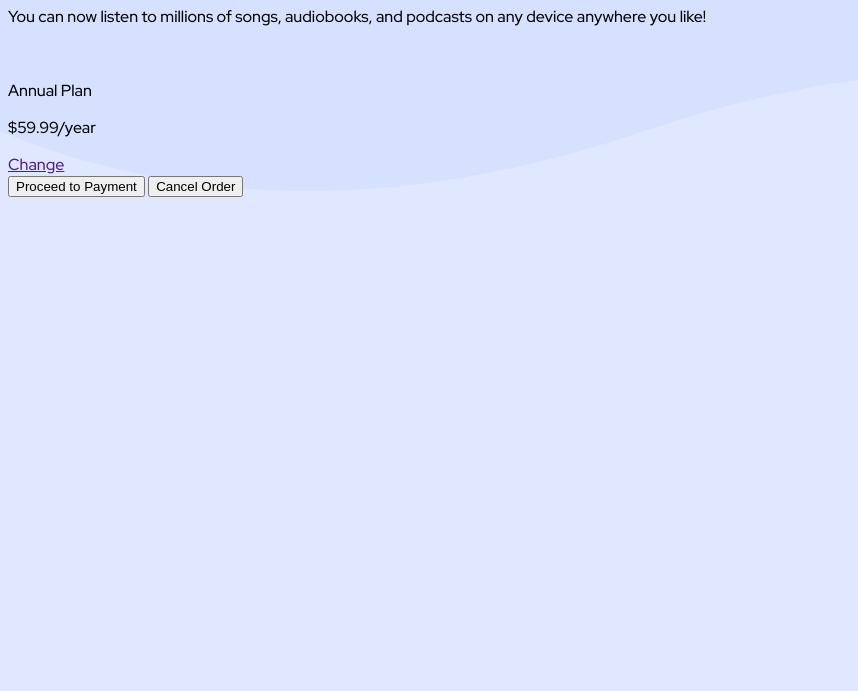
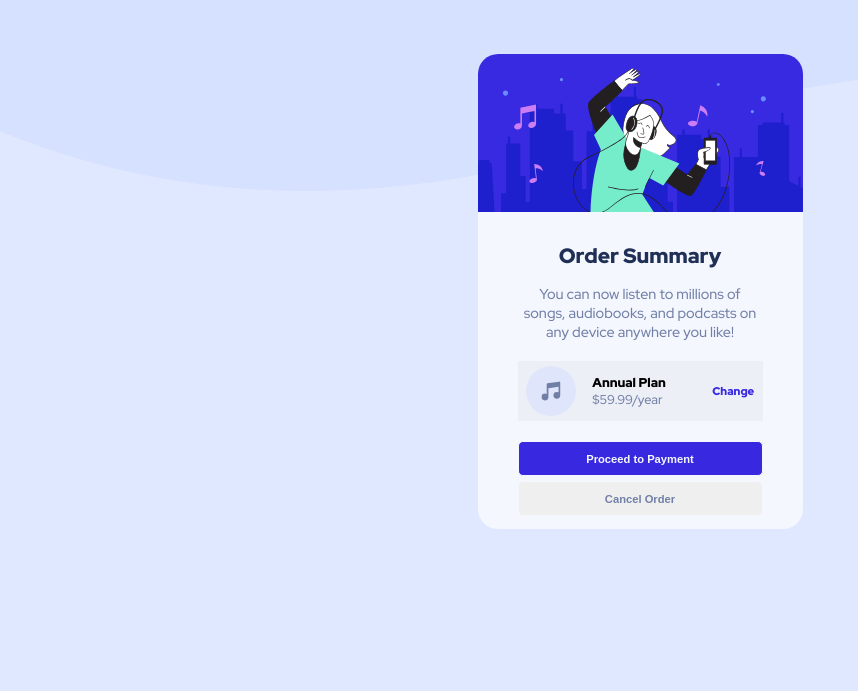
Before and after one commit to apuntesnavarrete/order-summary-component-main, a plain HTML site: page index.html in a window 1280 px wide. Shown: the part 109-800 px from the top of the page, without its empty margins (0-858 px from the left). Drawn offline with Linux system fonts and the light colour scheme.

Commit message:
version escritorio

```diff
--- a/index.html
+++ b/index.html
@@ -14,26 +14,27 @@
 <body>
 
   <main class="card_container">
-    <img class="card_img">
+    <img class="card_img" src="/images/illustration-hero.svg" alt="img listening music">
+    <div class="card_content">
     <h1 class="card_titulo">Order Summary</h1>
     <p class="card_description"> You can now listen to millions of songs, audiobooks, and podcasts on any
       device anywhere you like!
     </p>
    <div class="card_plan">
-    <img class="card_plan_icon">
+    <img src="./images/icon-music.svg" class="card_plan_icon" alt="icono nota musical">
     <div class="card_container_price">
-      <p>Annual Plan</p>
-      <p>$59.99/year</p>
+      <p class="card_plan_anual">Annual Plan</p>
+      <p class="card_plan_price">$59.99/year</p>
     </div>
-    <a href="">Change</a>
+    <a href="#">Change</a>
    </div>
-   <button class="button_primary" type="button">
+   <button class="button primary" type="button">
      Proceed to Payment
    </button>
-   <button class="button_secundary" type="button">
+   <button class="button secundary" type="button">
     Cancel Order
   </button>
-
+  </div>
 
   </main>
 
--- a/styles/index.css
+++ b/styles/index.css
@@ -1,16 +1,99 @@
 :root {
-    -Very-pale-blue: hsl(225, 100%, 98%);
-    -Pale-blue: hsl(225, 100%, 94%);
-    -Desaturated-blue: hsl(224, 23%, 55%);
-    -Bright-blue: hsl(245, 75%, 52%);
-    -Dark-blue: hsl(223, 47%, 23%);
+    --Very-pale-blue: hsl(225, 100%, 98%);
+    --Pale-blue: hsl(225, 100%, 94%);
+    --Desaturated-blue: hsl(224, 23%, 55%);
+    --Bright-blue: hsl(245, 75%, 52%);
+    --Dark-blue: hsl(223, 47%, 23%);
     }
+*{
+    padding: 0;
+    margin: 0;
+    box-sizing: border-box;
+}
 
 body{
+    width: 100vw;
+    height: 100vh;
     background-image: url("../images/pattern-background-desktop.svg");
     background-repeat: no-repeat;
     background-size: 100% 300px;
-    background-color: hsl(225deg 100% 94%);
+    background-color: var(--Pale-blue);
     font-size: 16px;
     font-family: 'Red Hat Display', sans-serif;
+    display: flex;
+    justify-content: center;
+    align-items: center;
 }
+.card_container{
+    background-color: var(--Very-pale-blue);
+    width: 325px;
+    height: 475px;
+    border-radius: 20px;
+}
+.card_img{
+    width: 100%;
+    border-radius: 20px 20px 0px 0px;
+}
+.card_titulo{
+    margin: 15px 0;
+    font-size: 1.3rem;
+    text-align: center;
+    color: var(--Dark-blue);
+}
+.card_content{
+    padding: 10px 40px 0px 40px;
+}
+.card_description{
+    text-align: center;
+    color: var(--Desaturated-blue);
+    font-size: 0.9rem;
+}
+.card_plan{
+    background-color: hsl(230deg 40% 95%);
+    margin: 20px 0;
+    padding: 5px 0;
+    display: flex;
+    justify-content: space-around;
+    align-items: center;
+}
+.card_plan img{
+    width: 50px;
+    height: 50px;
+}
+.card_plan a{
+    font-weight: 700;
+    color:var(--Bright-blue);
+    margin-left: 30px;
+    font-size: 0.7rem;
+    text-decoration: none;
+}
+.card_plan_anual{
+    font-size: 0.8rem;
+    font-weight: 900;
+
+}
+.card_plan_price{
+    font-size: 0.8rem;
+    color: var(--Desaturated-blue);
+
+}
+
+.button{
+    width: 100%;
+    height: 35px;
+    margin-bottom: 5px;
+    border-radius: 5px;
+    border: 1px solid var(--Very-pale-blue);
+}
+.primary{
+    color: var(--Very-pale-blue);
+    background-color: var(--Bright-blue);
+    font-weight: 700;
+    font-size: 0.7rem;
+}
+.secundary{
+    font-weight: 900;
+    font-size: 0.7rem;
+    color: var(--Desaturated-blue);
+
+}
```
